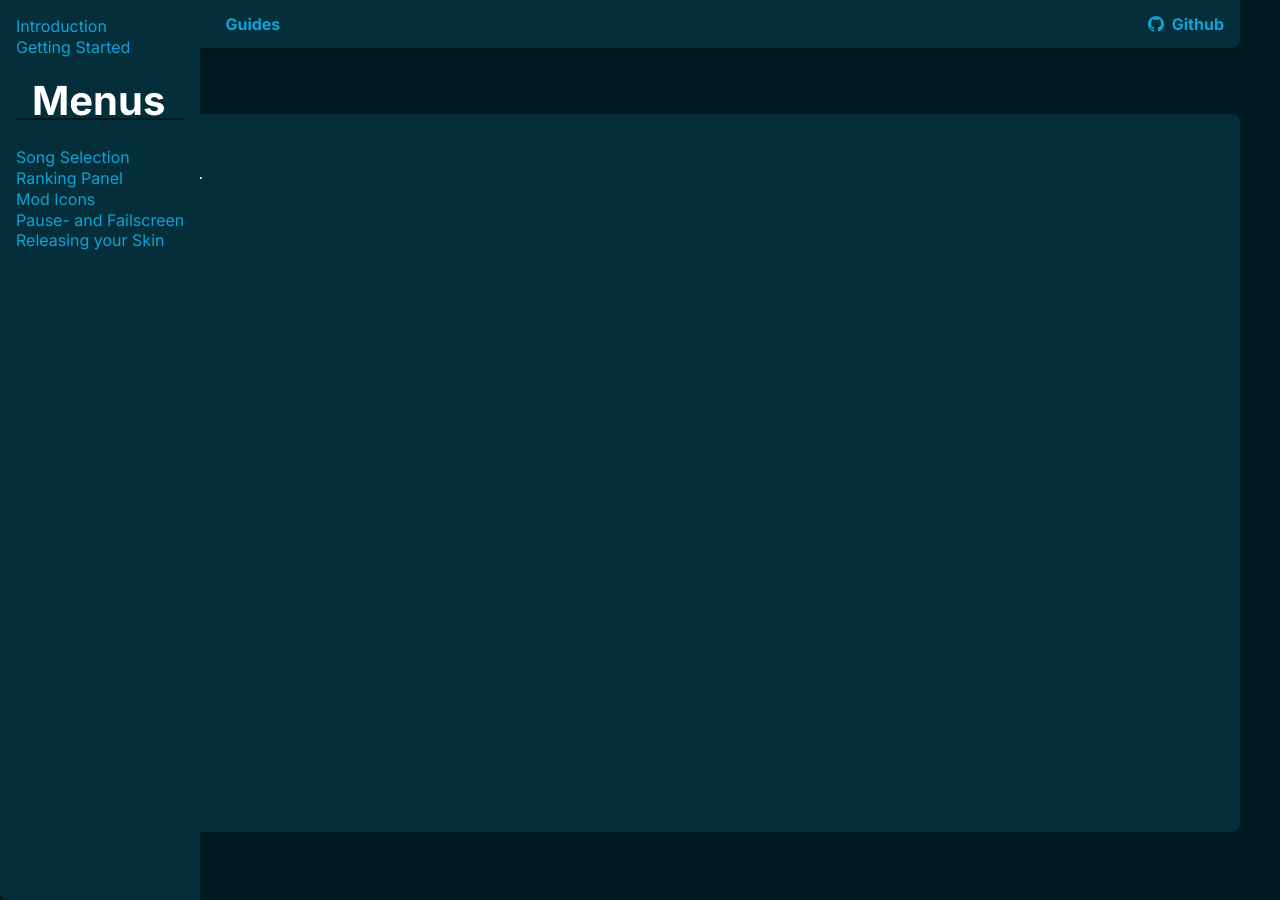
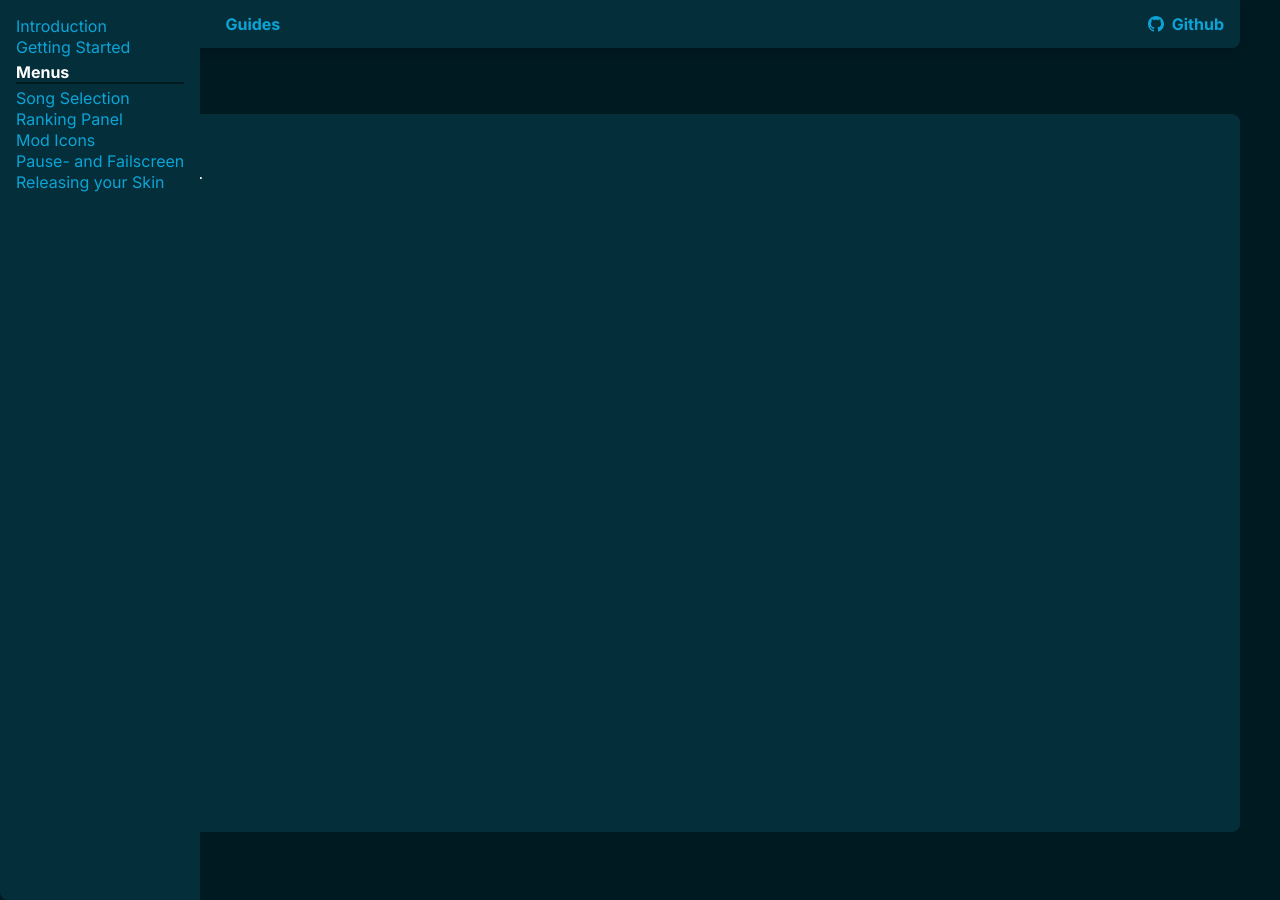
Before and after one commit to RockRoller01/skinninginfo, a Jekyll site: the page built from tutorial/mod_icons.md, in a window 1280 px wide. Built offline with Jekyll 4.4.1, drawn with Linux system fonts in a browser that asks for light colours.

Commit message:
basic sidenav css

```diff
--- a/css/sidenav.css
+++ b/css/sidenav.css
@@ -27,5 +27,11 @@
     color: var(--text);
 }
 .sidenav h1{
+    margin-top: 4px;
+    margin-bottom: 4px;
     padding: 0 16px;
+    font-size: 16px;
+    line-height: 20.8px;
+    padding-bottom: 0px;
+    padding-left: 0px;
 }
```
